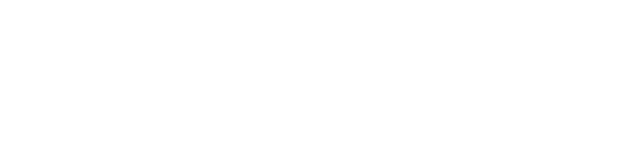
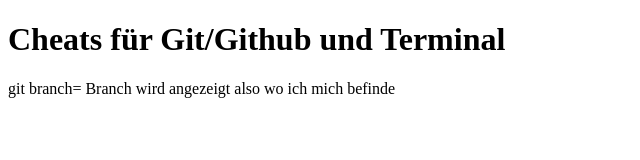
Before and after one commit to jenniferhubermayer/spickzettel, a plain HTML site: page index.html in a window 1280 px wide. Shown: the whole page, without its empty margins (0-640 px from the left). Drawn offline with Linux system fonts and the light colour scheme.

Commit message:
H1 und eine p erstellt

```diff
--- a/index.html
+++ b/index.html
@@ -6,5 +6,8 @@
     <meta name="viewport" content="width=device-width, initial-scale=1.0" />
     <title>Spickzettel</title>
   </head>
-  <body></body>
+  <body>
+    <h1>Cheats für Git/Github und Terminal</h1>
+    <p>git branch= Branch wird angezeigt also wo ich mich befinde</p>
+  </body>
 </html>
```
